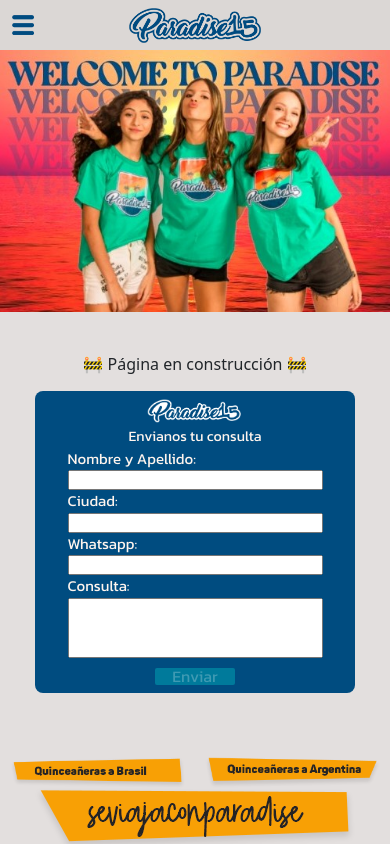
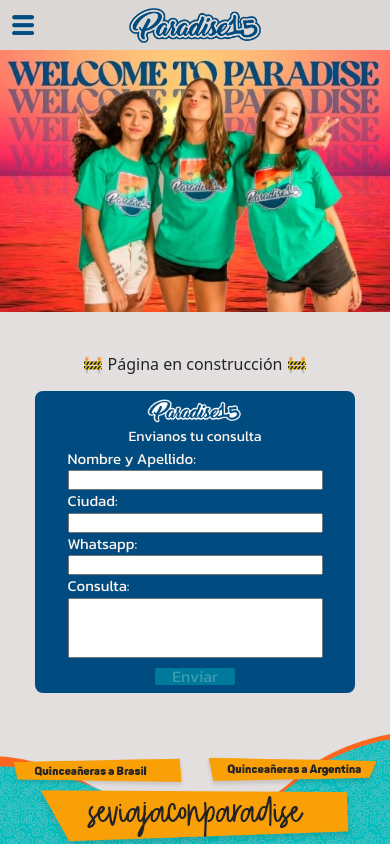
Before and after one commit to MarcosRios2000/Paradise15, a React (Create React App) app in the folder client/: page / in a window 390 px wide. Shown: the top 844 px of the page. Built offline with nearby package versions, Linux system fonts and the light colour scheme; a web font is replaced by a local one.

Commit message:
another changes

```diff
--- a/client/src/Components/form/Form.css
+++ b/client/src/Components/form/Form.css
@@ -1,12 +1,10 @@
 .containerPadre {
-  /* background-color: rgba(0, 0, 0, 0.884) ; */
   background: linear-gradient(0deg, #e3dfde 90%, #24242c 10%);
   margin: 0;
   padding: 0;
   display: flex;
   flex-direction: column;
   height: 1400px;
-
 }
 
 .together-waves {
@@ -21,7 +19,6 @@
   padding-bottom: 150px;
 
 }
-
 
 .formContainer {
   display: flex;
@@ -266,94 +263,11 @@
   margin: 0;
 }
 
-
-
-
-/* @media (max-width: 1200px) {
-  .together-waves {
-    min-height: 1300px;
-
+@media (max-width: 1100px){
+  .btns{
+      margin-top: 900px;
   }
-
-.containerPadre{
-  height: 1500px;
-  }
-} */
-
-/* @media (max-width: 992px) {
-
-  .together-waves {
-    background-size: contain;
-  }
-
-  .minibtns {
-    margin: 10% auto;
-  }
-
-
-  .footerTexts {
-    display: flex;
-    flex-direction: row;
-    justify-content: center;
-
-  }
-  .footerDivGroup {
-    display: flex;
-    justify-content: center;
-  }
-
-} */
-
-
-/* @media (max-width: 768px) {
-
-  .together-waves{
-    background-image: url('../../assets/images/wavesResponsive.png');
-    background-image: none;
-    background-position: bottom;
-    min-height: 2750px;
-
-  }
-
-  .formContainer{
-    margin: 0;
-  }
-
-  .btns{
-    margin:100px;
-  }
-
-  .btnMedium img {
-    width: 200px;
-  }
-} */
-
-
-/* @media (max-width: 576px) {
-
-  .together-waves{
-    background-image: url('../../assets/images/wavesResponsive.png');
-    background-position: bottom;
-    min-height: 2000px;
-
-  }
-  .formContainer{
-    margin: 0;
-  }
-  .footerDivGroup{
-    margin: auto;
-  }
-  .footerTexts {
-    display: flex;
-    flex-direction: column;
-  } */
-
-
-  @media (max-width: 1100px){
-    .btns{
-      margin-top: 900px;
-    }
-  }
+}
 
 
   @media (max-width: 850px){
@@ -429,12 +343,18 @@
 }
 
 @media (max-width: 450px){
+  .together-waves{
+    min-height: 1600px;
+  }
   .footerDivGroup{
     margin-top: 50px;
   }
 }
 
 @media (max-width: 360px){
+  .together-waves{
+    min-height: 1000px;
+  }
   .btns {
     margin-top: 120px;
   }
```
